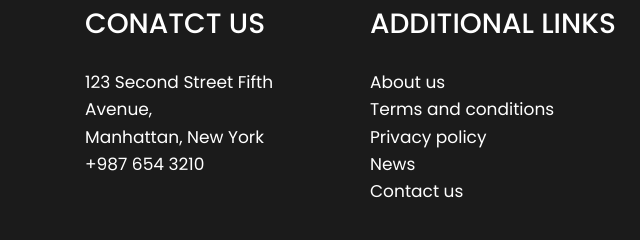
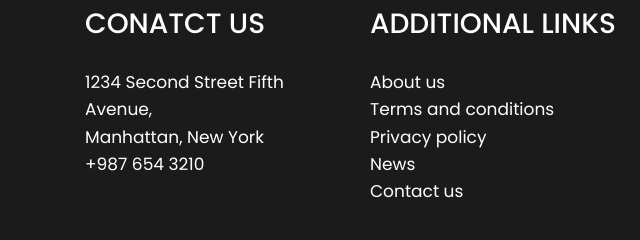
Before and after one commit to haa-maa/python, a plain HTML site: page index.html in a window 1280 px wide. Shown: the part 4720-4960 px from the top of the page, 0-640 px from the left. Drawn offline with nearby package versions, Linux system fonts and the light colour scheme.

Commit message:
first commit

```diff
--- a/index.html
+++ b/index.html
@@ -457,7 +457,7 @@
                <div class="col-xl-3 col-lg-3 col-md-6 col-sm-12">
                   <div class="contact">
                      <h3>conatct us</h3>
-                     <span>123 Second Street Fifth Avenue,<br>
+                     <span>1234 Second Street Fifth Avenue,<br>
                        Manhattan, New York<br>
                         +987 654 3210</span>
                   </div>
```
